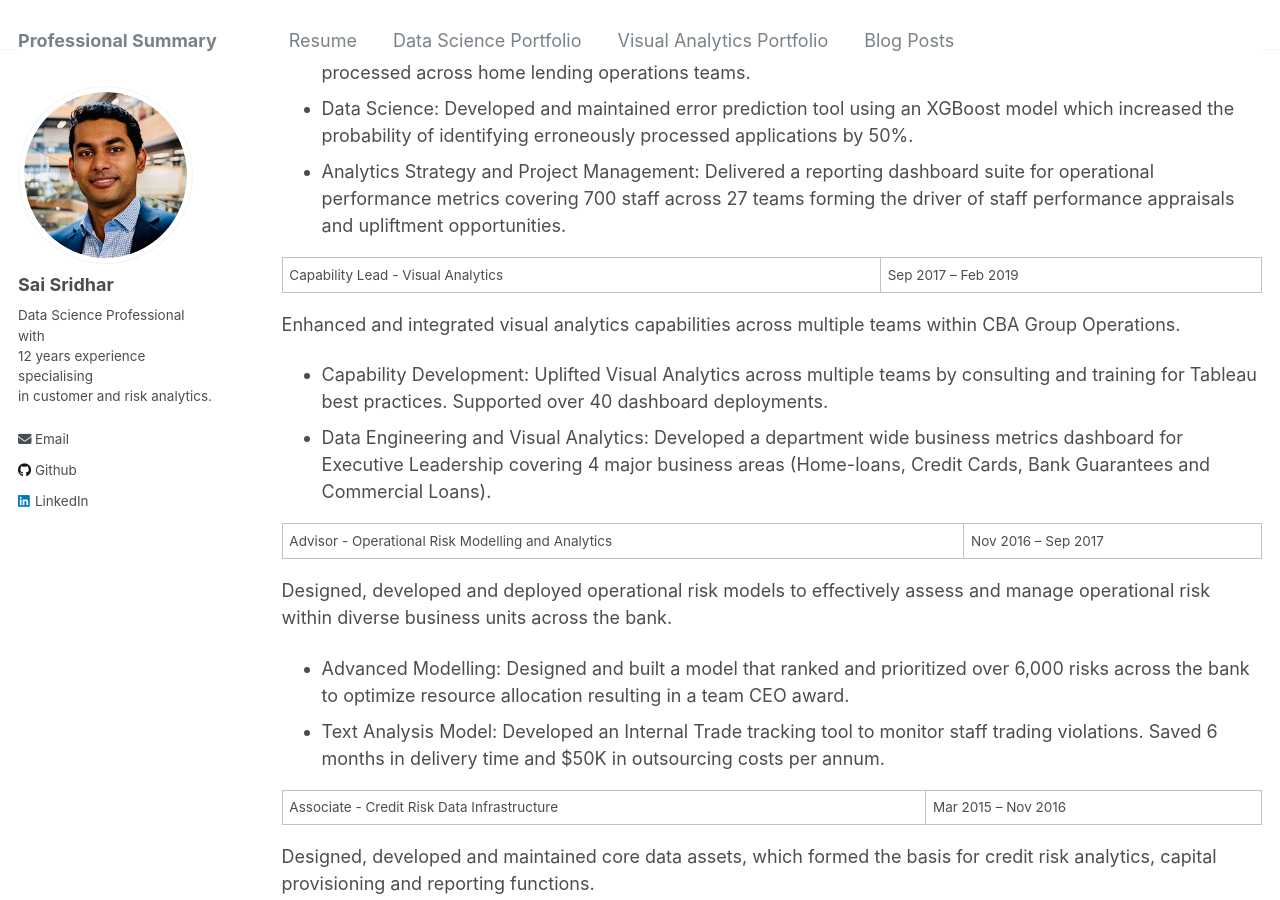
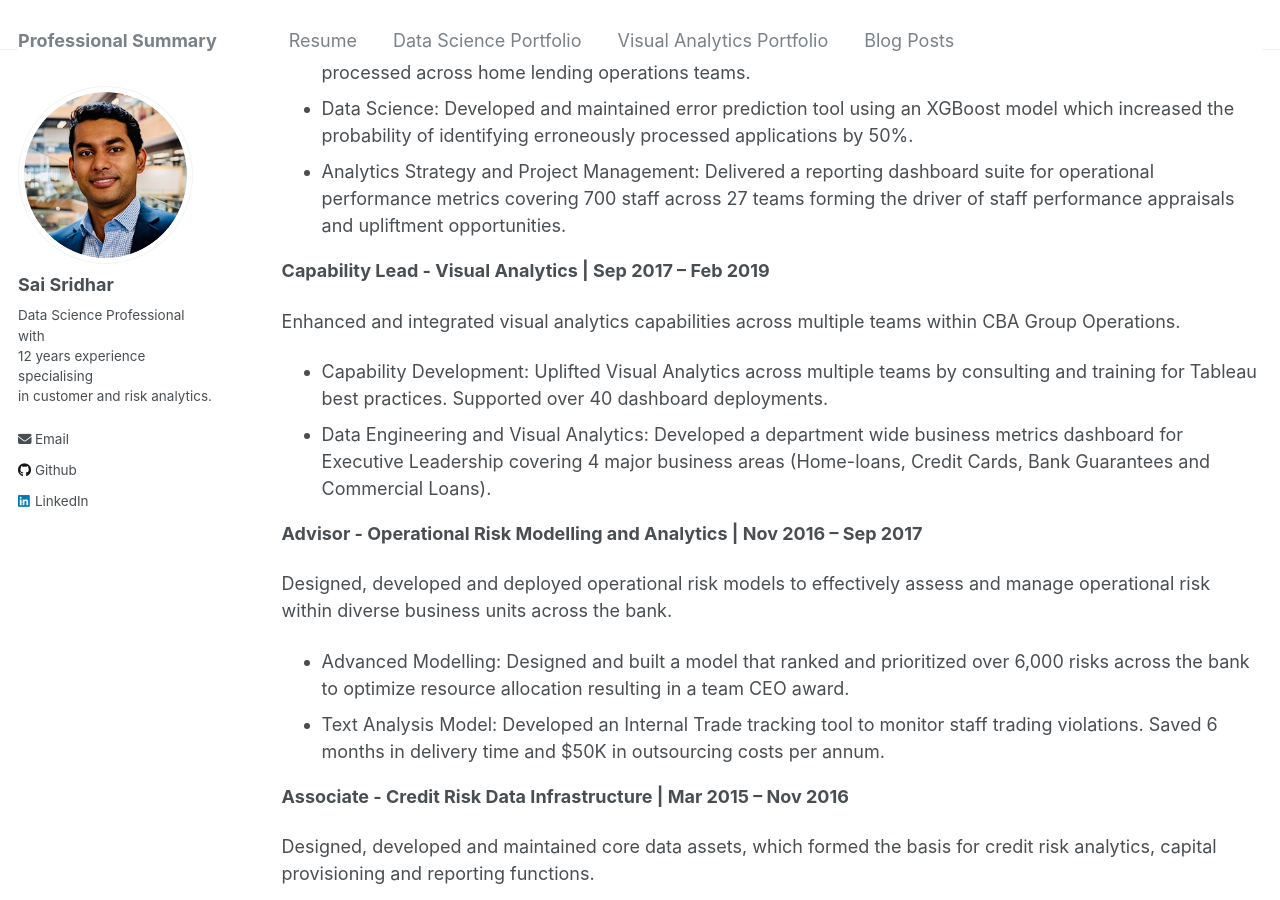
Before and after one commit to saiksridhar/saiksridhar.github.io, a Jekyll site: the page built from _pages/cv.md, in a window 1280 px wide and 900 px high, scrolled down 883 px. Built offline with Jekyll 4.4.1, drawn with Linux system fonts in a browser that asks for light colours; some of the changed lines change nothing that is shown.

Commit message:
Update cv.md

```diff
--- a/_pages/cv.md
+++ b/_pages/cv.md
@@ -19,38 +19,38 @@
 ## Work experience
 _________________________
 ### Commonwealth Bank
-Manager – Customer and Risk Analytics &#124; Sep 2020 – Current
+**Manager – Customer and Risk Analytics &#124; Sep 2020 – Current**
 
   Specialize in identifying digital product opportunities and actionable customer insights through advanced analytics and automation.
   * Analytics Strategy and Project Management: Designed and implemented data processes, resulting in the remediation of over 100,000 banking customers across multiple projects.
   * Exploratory Analysis for Opportunity Identification: Engaged with business stakeholders to proactively identify opportunities for the adoption of specific digital capabilities among a customer base of 1.2 million.
 
-Manager - Data Analytics &#124; Feb 2019 – Sep 2020
+**Manager - Data Analytics &#124; Feb 2019 – Sep 2020**
 
   Managed a team of five analysts, overseeing and actively engaging in data engineering, data science and visual analytics within the home lending operations business.
   * Data Engineering: Developed and productionized datasets mapping the flow of 8,000 applications per week processed across home lending operations teams.
   * Data Science: Developed and maintained error prediction tool using an XGBoost model which increased the probability of identifying erroneously processed applications by 50%.
   * Analytics Strategy and Project Management: Delivered a reporting dashboard suite for operational performance metrics covering 700 staff across 27 teams forming the driver of staff performance appraisals and upliftment opportunities.
 
-Capability Lead - Visual Analytics | Sep 2017 – Feb 2019
+**Capability Lead - Visual Analytics &#124; Sep 2017 – Feb 2019**
 
   Enhanced and integrated visual analytics capabilities across multiple teams within CBA Group Operations.
   * Capability Development: Uplifted Visual Analytics across multiple teams by consulting and training for Tableau best practices. Supported over 40 dashboard deployments.
   * Data Engineering and Visual Analytics: Developed a department wide business metrics dashboard for Executive Leadership covering 4 major business areas (Home-loans, Credit Cards, Bank Guarantees and Commercial Loans).
 
-Advisor - Operational Risk Modelling and Analytics | Nov 2016 – Sep 2017
+**Advisor - Operational Risk Modelling and Analytics &#124; Nov 2016 – Sep 2017**
 
   Designed, developed and deployed operational risk models to effectively assess and manage operational risk within diverse business units across the bank.
   * Advanced Modelling: Designed and built a model that ranked and prioritized over 6,000 risks across the bank to optimize resource allocation resulting in a team CEO award.
   * Text Analysis Model: Developed an Internal Trade tracking tool to monitor staff trading violations. Saved 6 months in delivery time and $50K in outsourcing costs per annum.
 
-Associate - Credit Risk Data Infrastructure | Mar 2015 – Nov 2016
+**Associate - Credit Risk Data Infrastructure &#124; Mar 2015 – Nov 2016**
 
   Designed, developed and maintained core data assets, which formed the basis for credit risk analytics, capital provisioning and reporting functions.
   * Data Engineering and Visual Analytics: Designed and implemented a performance metrics dashboard to track individual performance for 150 credit underwriters.
 
 ### Nielsen
-Insights Executive | Aug 2012 – Nov 2014
+**Insights Executive &#124; Aug 2012 – Nov 2014**
 
   Conceptualized and executed tailored research studies aimed at generating market insights through data analytics.
   * Project Management and Analytics: Conducted market research and was a key part of a team which developed a $250K portfolio of pharma and banking clients.
```
